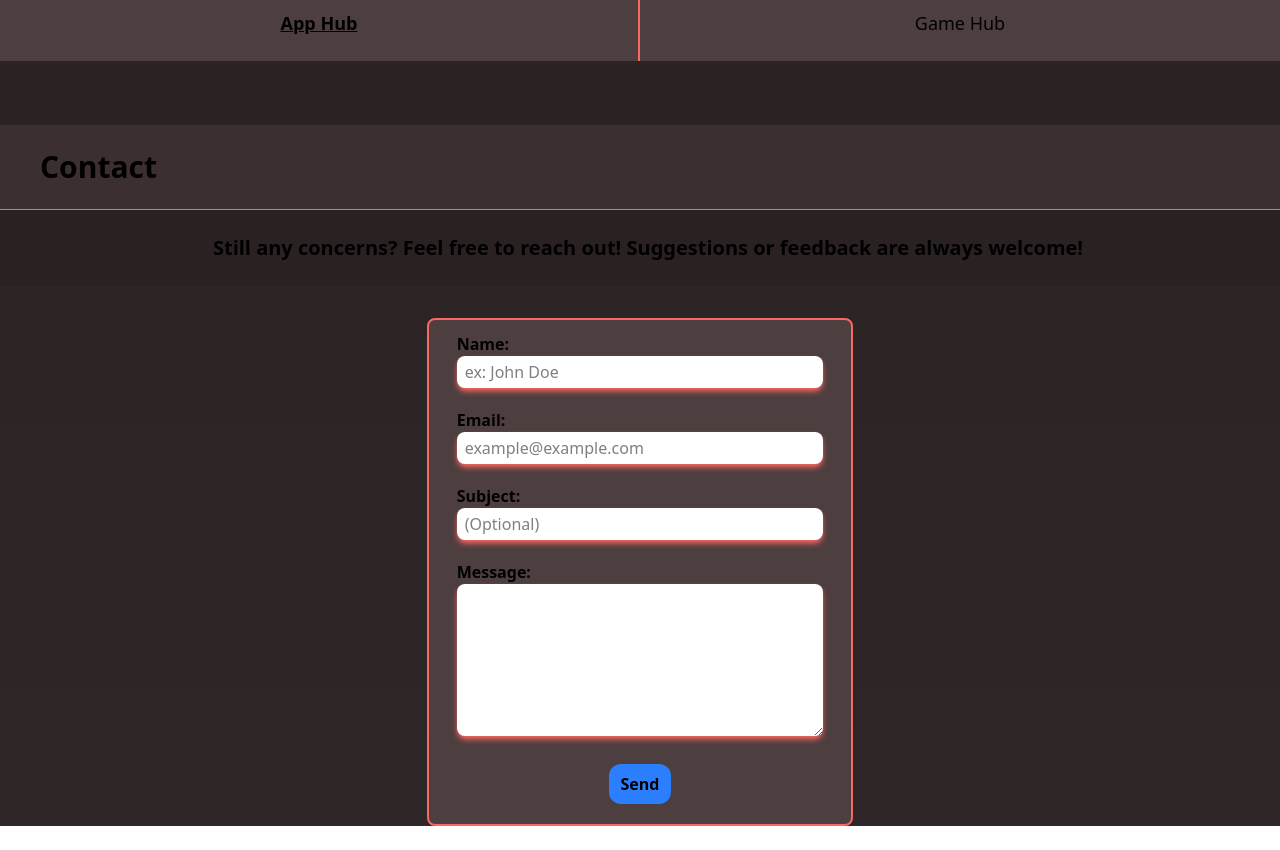
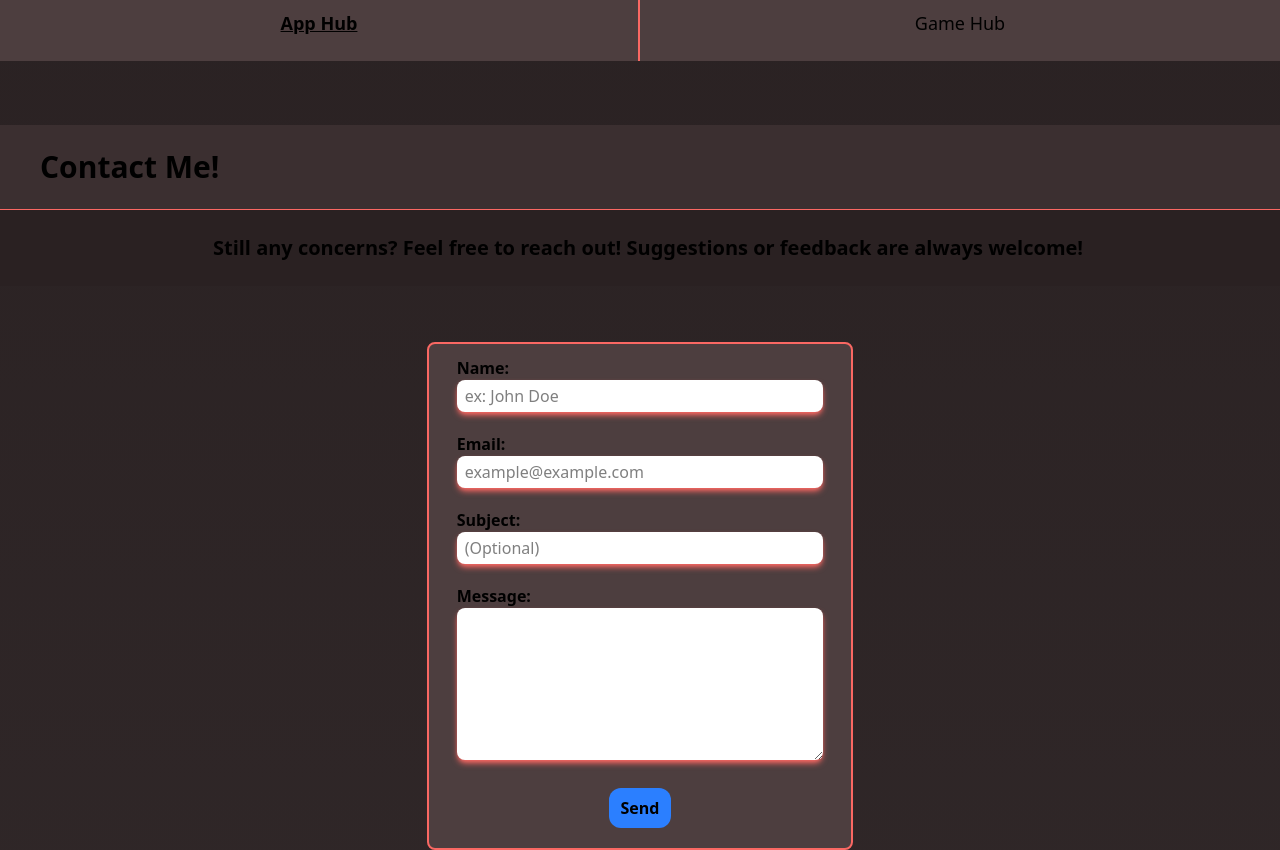
Before and after one commit to 1ai13/Portfolio, a React (Vite) app in the folder frontend/: page / in a window 1280 px wide. Shown: the part 2440-3290 px from the top of the page. Before the commit the page ends 3266 px from the top, so only its background shows below. Built offline with nearby package versions, Linux system fonts and the light colour scheme; no server answers.

Commit message:
small refactor for contact translations and form spacing

```diff
--- a/frontend/src/components/Contact.jsx
+++ b/frontend/src/components/Contact.jsx
@@ -29,7 +29,7 @@ function Contact() {
         <h2 className="bg-bg-secondary text-2xl md:text-3xl font-bold mt-10 p-6 text-center border-b border-b-accent-primary lg:text-start lg:pl-10">
           {contact}
         </h2>
-        <h3 className="bg-bg-primary sm:text-lg lg:text-xl font-semibold p-6 text-center lg:pl-10">
+        <h3 className="bg-bg-primary sm:text-lg lg:text-xl lg:mb-14 font-semibold  p-6 text-center lg:pl-10">
           {intro}
         </h3>
         <form
--- a/frontend/src/components/Header.jsx
+++ b/frontend/src/components/Header.jsx
@@ -3,11 +3,11 @@ import Internalization from "./Internalization.jsx";
 import translations from "./Translator.jsx";
 
 function Header() {
-  const { techs, projects, contact } = translations();
+  const { techs, projects, contactBtn } = translations();
   const navLinks = [
     { text: techs, url: "#skills" },
     { text: projects, url: "#projects" },
-    { text: contact, url: "#contact" },
+    { text: contactBtn, url: "#contact" },
   ];
 
   return (
--- a/frontend/src/locales/locales.json
+++ b/frontend/src/locales/locales.json
@@ -8,7 +8,8 @@
         },
         "techs": "Technologies",
         "projects": "Projects",
-        "contact": "Contact",
+        "contact": "Contact Me!",
+        "contactBtn": "Contact",
         "skills": {
             "skillsClient": "Front End",
             "skillsServer": "Back End",
@@ -39,7 +40,8 @@
         },
         "techs": "Tecnologías",
         "projects": "Proyectos",
-        "contact": "Contacto",
+        "contact": "Contáctame!",
+        "contactBtn": "Contacto",
         "skills": {
             "skillsClient": "Cliente",
             "skillsServer": "Servidor",
```
